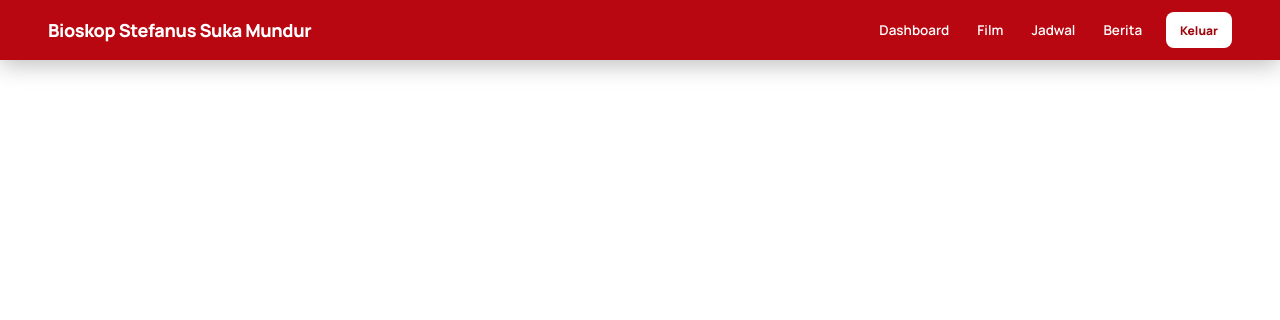
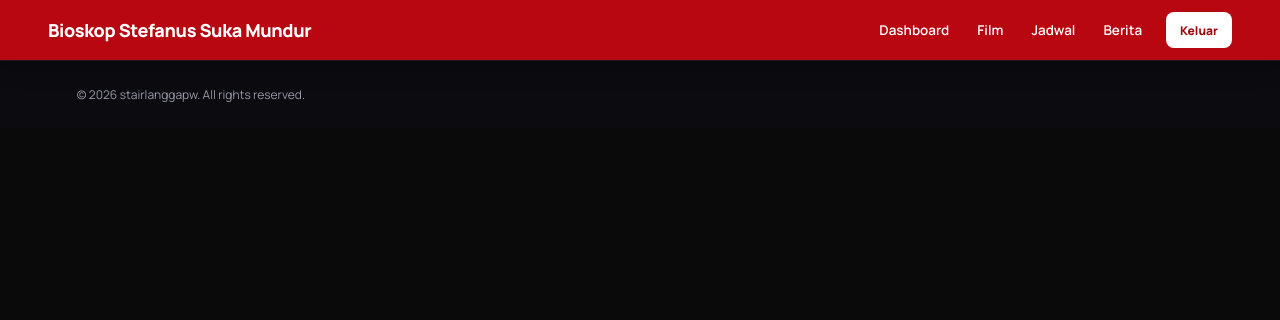
Before and after one commit to stairlanggapw/Agile, a PHP site: page /pages/berita.php in a window 1280 px wide. Shown: the top 320 px of the page. Run offline with PHP 8.4, Linux system fonts and the light colour scheme; some libraries are stand-ins or nearby versions.

Commit message:
feat: add berita, film, and jadwal pages with navigation and footer layouts

```diff
--- a/pages/berita.php
+++ b/pages/berita.php
@@ -16,6 +16,11 @@
             margin: 0px;
             padding: 0px;
             font-family: "Manrope", sans-serif;
+        }
+
+        body{
+            background-color: #0a0a0a;
+            color: white;
         }
 
         .navigation{
@@ -91,6 +96,40 @@
             transition-duration: 0.4s;
         }
 
+        .footer {
+            width: 100%;
+            background: #0b0b10;
+            border-top: 1px solid rgba(255, 255, 255, 0.08);
+            padding: 24px 6%;
+            color: #9898a6;
+            font-family: inherit;
+        }
+
+        .footer-content {
+            max-width: 1240px;
+            margin: 0 auto;
+            display: flex;
+            justify-content: space-between;
+            align-items: center;
+            gap: 20px;
+        }
+
+        .footer-content span:first-child {
+            font-size: 12px;
+            line-height: 1.6;
+        }
+
+        .footer-content span:last-child {
+            display: flex;
+            align-items: center;
+            gap: 18px;
+        }
+
+        .footer-content ion-icon {
+            font-size: 19px;
+            color: #9898a6;
+            cursor: pointer;
+        }
     </style>
 </head>
 <body>
@@ -107,6 +146,17 @@
         </ul>
     </nav>
 
+    <footer class="footer">
+        <div class="footer-content">
+            <span>&copy; <?= date('Y') ?> stairlanggapw. All rights reserved.</span>
+            <span>
+                <ion-icon name="logo-instagram"></ion-icon>
+                <ion-icon name="logo-facebook"></ion-icon>
+                <ion-icon name="logo-x"></ion-icon>
+            </span>
+        </div>
+    </footer>
+
     <script src="../main.js"></script>
     <script type="module" src="https://unpkg.com/ionicons@8.0.13/dist/ionicons/ionicons.esm.js"></script>
     <script nomodule src="https://unpkg.com/ionicons@8.0.13/dist/ionicons/ionicons.js"></script>
```
Also changed, not shown: pages/film.php (+67 -1 lines), pages/jadwal.php (+50 -0 lines).
